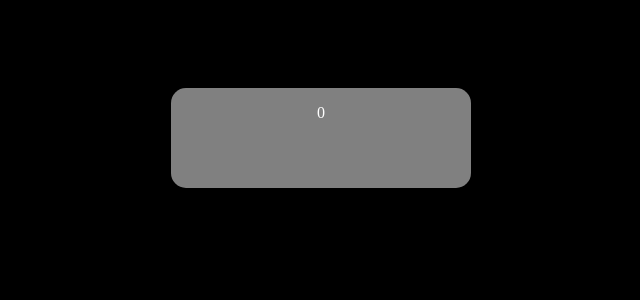
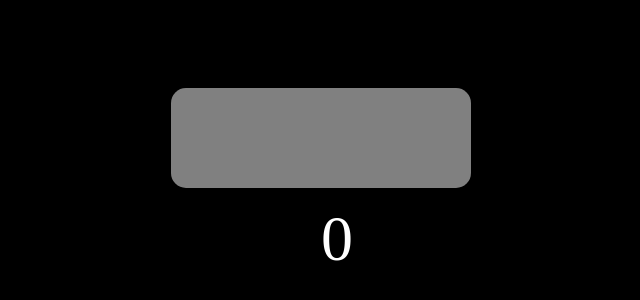
Before and after one commit to turtletown73/Spacebar, a plain HTML site: page index.html in a window 1280 px wide. Shown: the part 312-612 px from the top of the page, 469-1109 px from the left. Drawn offline with Linux system fonts and the light colour scheme.

Commit message:
Update style.css

```diff
--- a/style.css
+++ b/style.css
@@ -14,7 +14,11 @@ body {
 }
 
 #counter {
+  position: absolute;
   color: white;
   text-align: center;
   vertical-align: baseline;
+  top: 50%;
+  left: 50%;
+  font-size: 64px;
 }
```
